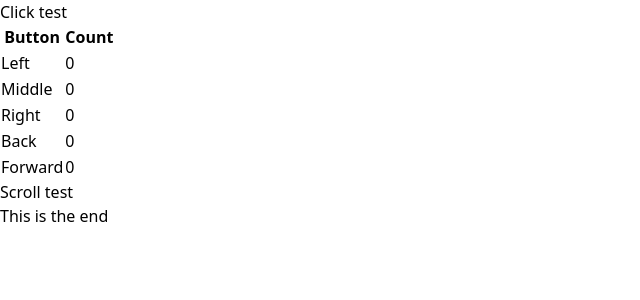
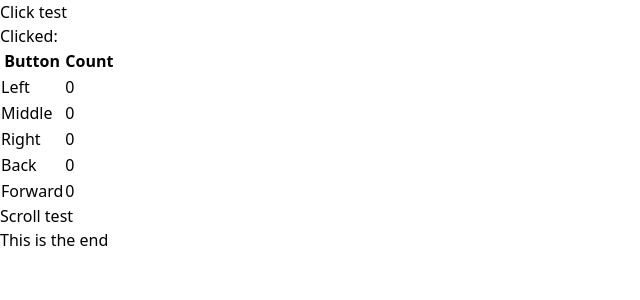
Before and after one commit to CyrusYip/mouse-tester, a React (Vite) app: page / in a window 1280 px wide. Shown: the top 300 px of the page, without its empty margins (0-640 px from the left). Built offline with nearby package versions, Linux system fonts and the light colour scheme.

Commit message:
feat: last clicked button

```diff
--- a/src/App.jsx
+++ b/src/App.jsx
@@ -2,6 +2,7 @@ import { useEffect } from 'react'
 import { useState } from 'react'
 
 function App() {
+  const [lastClicked, setLastClicked] = useState()
   const [buttonCounts, setButtonCounts] = useState({
     left: 0,
     middle: 0,
@@ -19,6 +20,7 @@ function App() {
   const handleMouseDown = e => {
     const button = buttonMap[e.button.toString()]
     const count = buttonCounts[button]
+    setLastClicked(button)
     setButtonCounts({
       ...buttonCounts,
       [button]: count + 1
@@ -40,6 +42,7 @@ function App() {
     <>
       <div className='flex flex-col items-center justify-center min-h-dvh py-4 text-2xl'>
         <button className='bg-blue-500 hover:bg-blue-600 text-white font-semibold py-3 px-6 rounded' onMouseDown={handleMouseDown} onContextMenu={handleContextMenu}>Click test</button>
+        <p>Clicked: {lastClicked}</p>
         <table className='border mt-1'>
           <thead>
             <tr>
```
